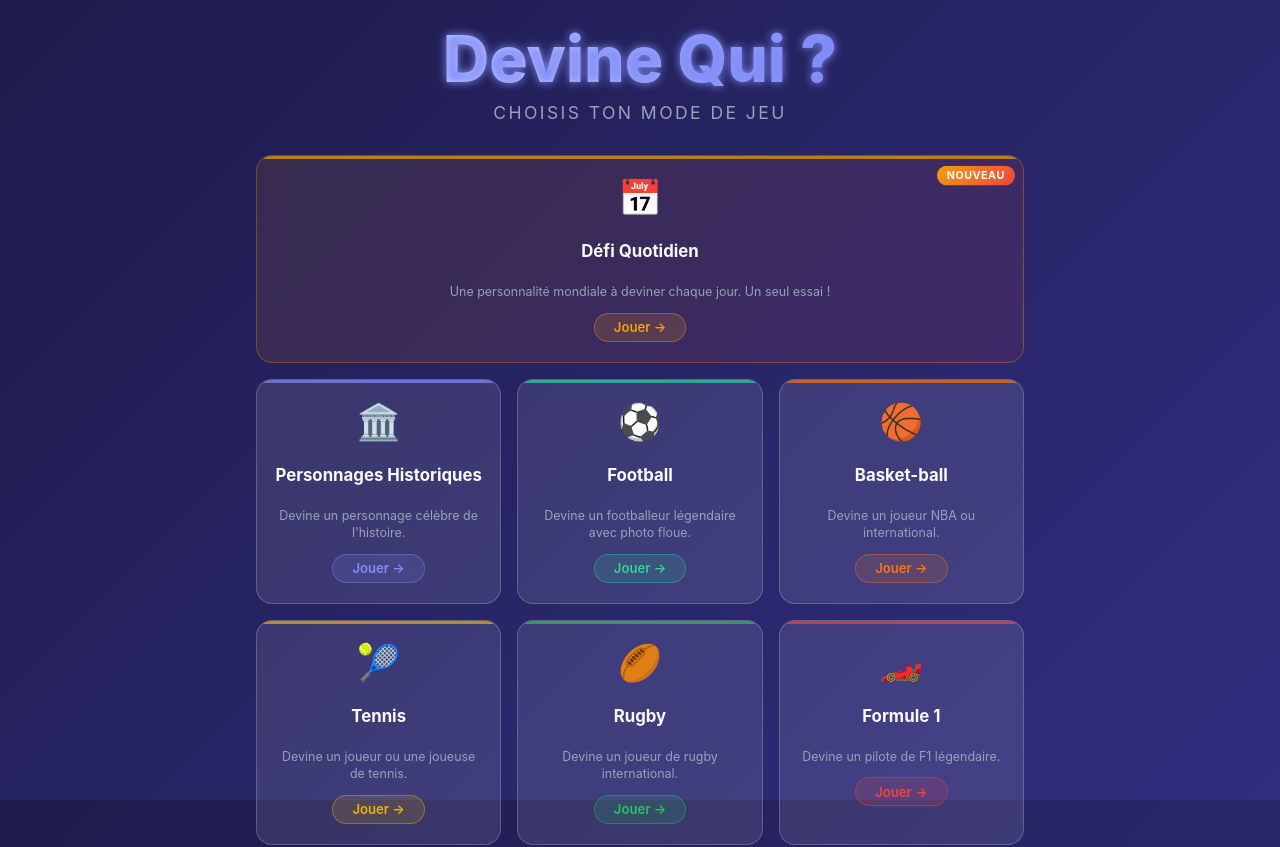
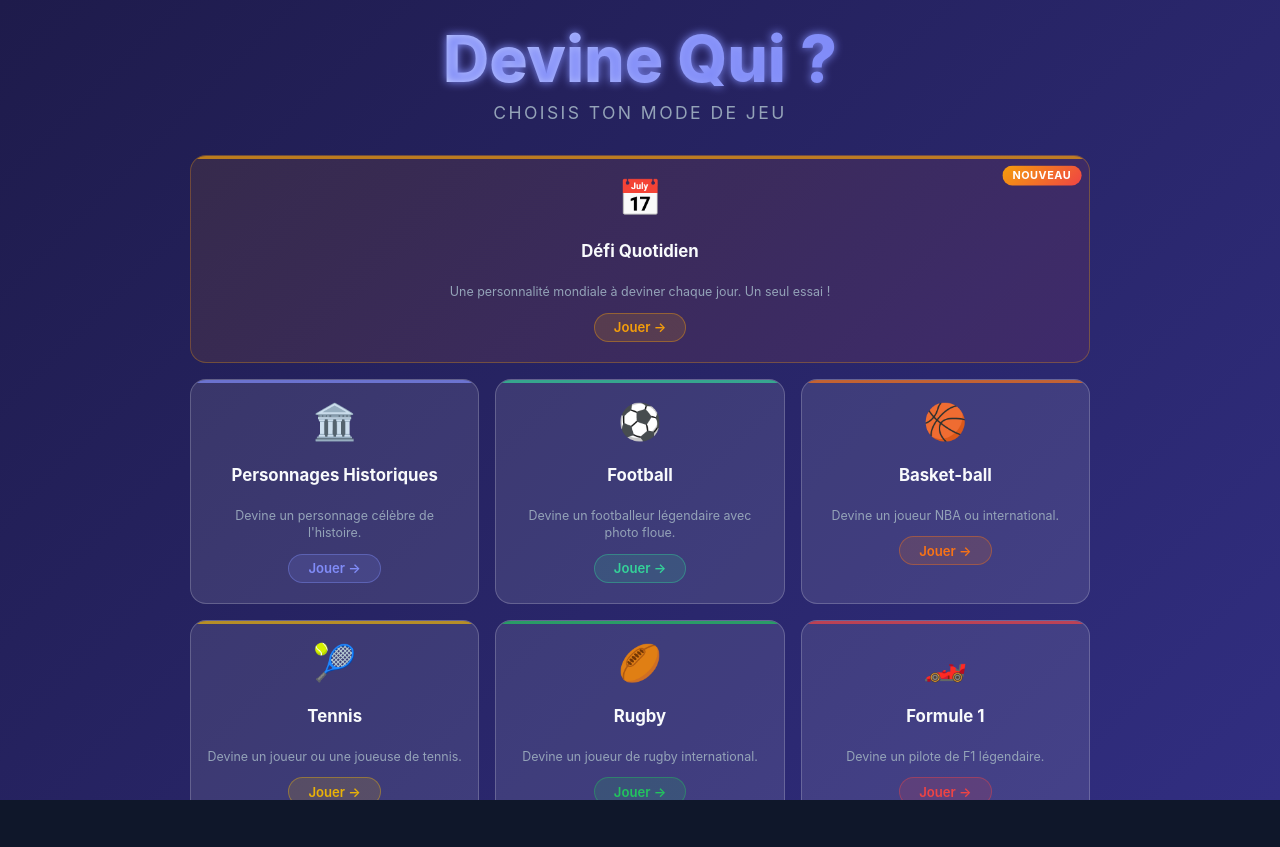
Before and after one commit to adriieien/devine-qui, a React (Vite) app: page / in a window 1280 px wide. Shown: the top 847 px of the page. After the commit the page ends 800 px from the top, so only its background shows below. Built offline with nearby package versions, Linux system fonts and the light colour scheme.

Commit message:
Fix layout stability and component lifecycle issues

```diff
--- a/src/App.jsx
+++ b/src/App.jsx
@@ -65,7 +65,7 @@ function App() {
 
       {screen === 'game' && (
         <GameInterface
-          key={`${gameMode}-${Date.now()}`}
+          key={gameMode}
           onExit={gameMode === 'daily' ? handleDailyEnd : handleExit}
           difficulty={gameOptions.difficulty}
           mode={gameOptions.mode}
--- a/src/styles/theme.css
+++ b/src/styles/theme.css
@@ -15,25 +15,40 @@
   --transition: all 0.3s ease;
 }
 
+html,
 body {
   margin: 0;
-  font-family: var(--font-family);
+  padding: 0;
+  width: 100%;
+  height: 100%;
+  overflow: hidden;
   background: var(--bg-color);
   background-image: var(--bg-gradient);
+  background-attachment: fixed;
   color: var(--text-primary);
-  min-height: 100vh;
+  font-family: var(--font-family);
+}
+
+body {
   display: flex;
-  justify-content: center;
+  flex-direction: column;
   align-items: center;
-  overflow: hidden;
 }
 
 #root {
   width: 100%;
-  max-width: 800px;
-  height: 100vh;
+  height: 100%;
   display: flex;
   flex-direction: column;
+  align-items: center;
+}
+
+main {
+  width: 100%;
+  height: 100%;
+  display: flex;
+  flex-direction: column;
+  align-items: center;
 }
 
 button {
```
